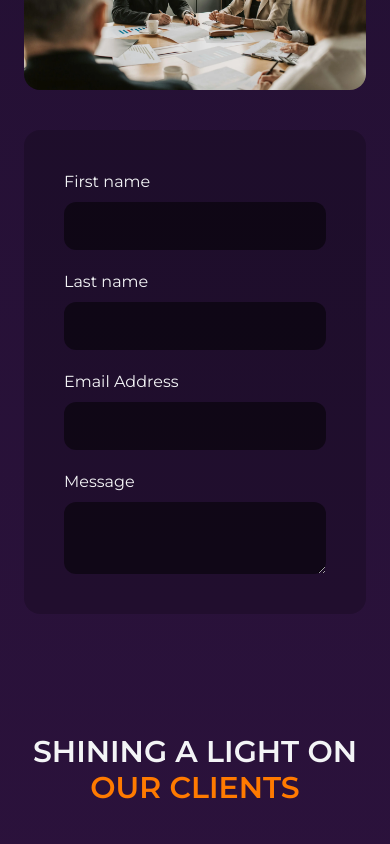
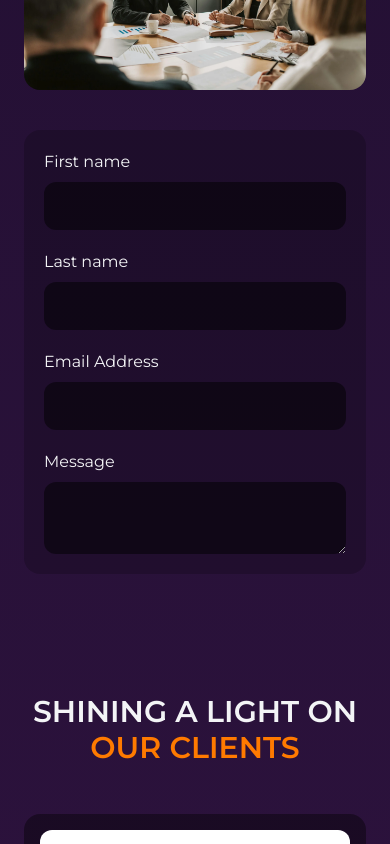
Before and after one commit to pawant-ls/lucien-solutions-react, a Next.js app: page / in a window 390 px wide. Shown: the part 4620-5464 px from the top of the page. Built offline with nearby package versions, Linux system fonts and the light colour scheme.

Commit message:
refactor: Adjust styling of MagicCard and footer contact section

```diff
--- a/src/components/home/home.tsx
+++ b/src/components/home/home.tsx
@@ -101,7 +101,7 @@ const HomePage = () => {
 
             <MagicCard
               gradientColor="#3C176C"
-              className=" w-full border-none bg-black/20 rounded-2xl text-gray-100 p-10"
+              className=" w-full border-none bg-black/20 rounded-2xl text-gray-100 p-5 md:p-10"
             >
               <div className=" w-full flex flex-col gap-2">
                 <label>First name</label>
--- a/src/components/shared/footer.tsx
+++ b/src/components/shared/footer.tsx
@@ -44,7 +44,7 @@ const Footer = () => {
 
             <div>
               <h3 className=" text-2xl font-semibold">Contact</h3>
-              <div className=" mt-3 flex lg:justify-end items-center gap-3">
+              <div className=" mt-3 flex-col flex justify-start  md:flex-row lg:justify-end sm:items-center gap-3">
                 <div className=" flex items-center gap-2 ">
                   <Phone size={20} />
                   <span>+91 6376857793</span>
```
